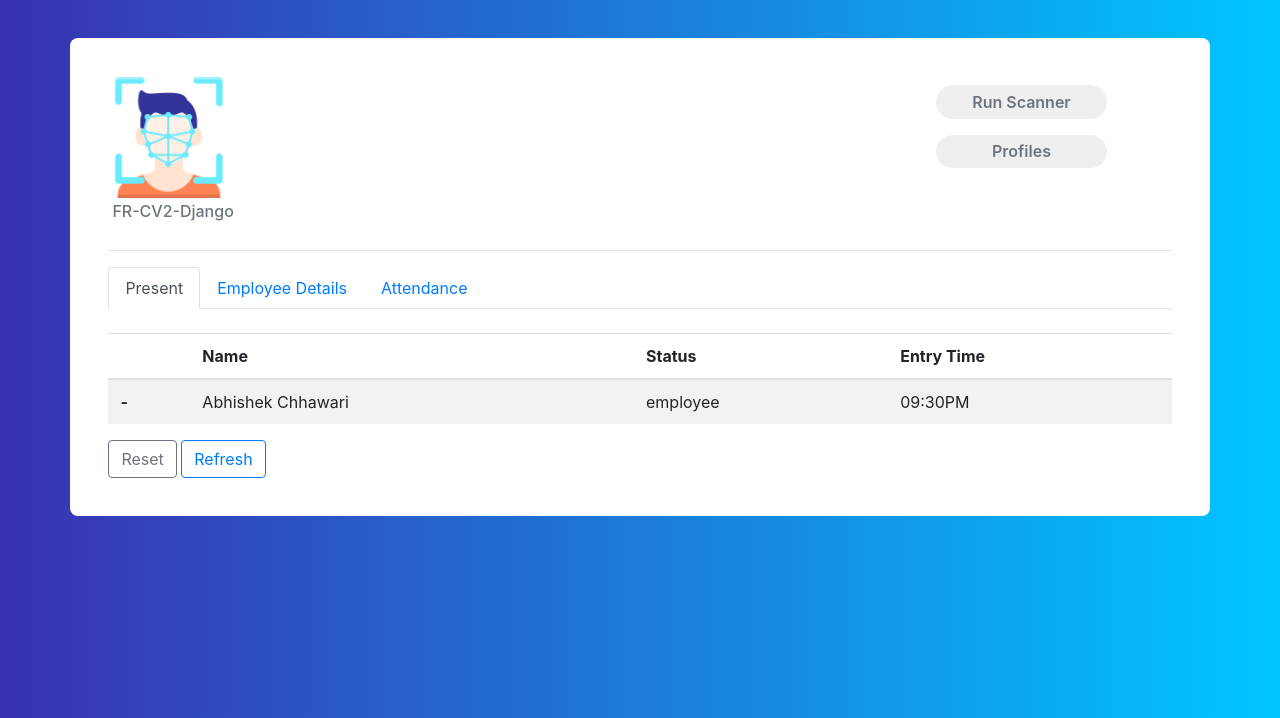
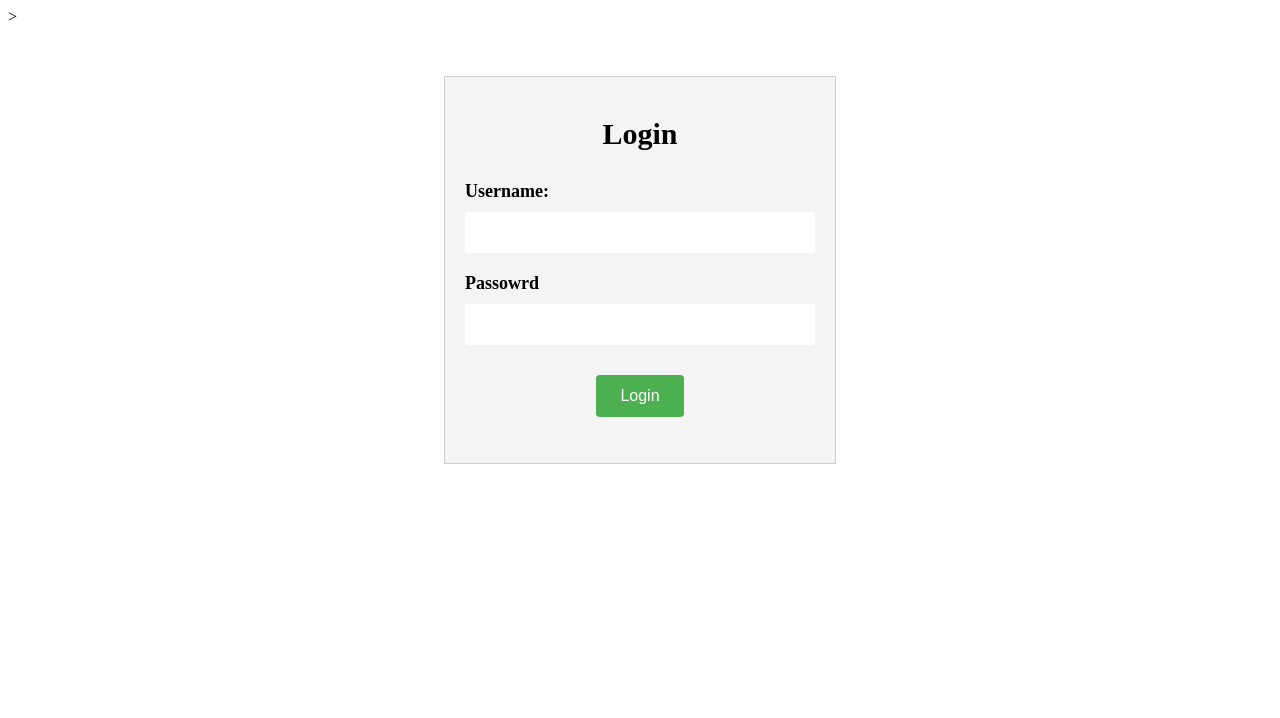
Before and after one commit to 360abhi/FaceRecognition-Attendence-System, a Django app: page / in a window 1280 px wide. Shown: the top 718 px of the page. Run offline with Django 3.2, Linux system fonts and the light colour scheme; data comes from the database, SQL or seed files in the repository; some libraries are stand-ins or nearby versions.

Commit message:
login feature added

```diff
--- /dev/null
+++ b/core/templates/core/login.html
@@ -0,0 +1,23 @@
+{% load static %}
+{% block content %}
+
+<head>
+    <link rel="stylesheet" href="{% static 'css/mystyle.css' %}">>
+</head>
+
+<div class="login-box">
+    <h1>Login</h1>
+    {% if error_message %}
+    <div class="error-message">{{ error_message }}</div>
+    {% endif %}
+    <form method="post">
+        {% csrf_token %}
+        <label for="username">Username:</label>
+        <input autocomplete="off" type="text" id="username" name="username">
+        <label for="email">Passowrd</label>
+        <input autocomplete="off" type="text" id="email" name="email">
+        <button type="submit">Login</button>
+    </form>
+</div>
+
+{% endblock content %}
--- a/core/urls.py
+++ b/core/urls.py
@@ -1,10 +1,11 @@
 from django.urls import path,include
 from .views import *
-
+from django.urls import path
 
 urlpatterns = [
-    path('', index, name= 'index'),
-    path('ajax/', ajax, name= 'ajax'),
+    path('', login, name= 'login'),
+    path('index', index, name= 'index'),
+    path('ajax/', ajax, name='ajax'),
     path('scan/',scan,name='scan'),
     path('profiles/', profiles, name= 'profiles'),
     path('details/', details, name= 'details'),
@@ -13,9 +14,7 @@ urlpatterns = [
     path('edit_profile/<int:id>/',edit_profile,name='edit_profile'),
     path('delete_profile/<int:id>/',delete_profile,name='delete_profile'),
 
-
     path('clear_history/',clear_history,name='clear_history'),
     path('reset/',reset,name='reset'),
 
-
 ]
--- a/core/views.py
+++ b/core/views.py
@@ -1,3 +1,4 @@
+from django.http import HttpResponseRedirect
 from django.shortcuts import render, HttpResponse, redirect
 from .models import *
 from .forms import *
@@ -194,3 +195,21 @@ def reset(request):
         else:
             pass
     return redirect('index')
+
+def login(request):
+    if request.method == 'POST':
+        # Retrieve the username and email from the form
+        username = request.POST.get('username')
+        email = request.POST.get('email')
+
+        # Check if the username and email are correct (replace with your own authentication logic)
+        if username == '1234' and email == '1234@in.com':
+            # If they are correct, redirect to the next page
+            return render(request, 'core/index.html')
+        else:
+            # If they are incorrect, render the login page again with an error message
+            context = {'error_message': 'Incorrect username or email'}
+            return render(request, 'core/login.html', context)
+    else:
+        # If the request method is not POST, render the login page
+        return render(request, 'core/login.html')
--- a/static/css/body.css
+++ b/static/css/body.css
@@ -1,3 +1,42 @@
 body{
     background: -webkit-linear-gradient(left, #3931af, #00c6ff);
 }
+
+.login-box {
+	width: 350px;
+	margin: 50px auto;
+	padding: 20px;
+	border: 1px solid #ccc;
+	background-color: #f4f4f4;
+	text-align: center;
+}
+h1 {
+	font-size: 30px;
+	margin-bottom: 30px;
+}
+label {
+	display: block;
+	margin-bottom: 10px;
+	text-align: left;
+	font-size: 18px;
+	font-weight: bold;
+}
+input[type="text"], input[type="email"] {
+	width: 100%;
+	padding: 10px;
+	margin-bottom: 20px;
+	border: none;
+	border-radius: 3px;
+	font-size: 18px;
+}
+
+a {
+    background-color: #4CAF50;
+	color: #fff;
+	padding: 10px;
+	border: none;
+	border-radius: 3px;
+	cursor: pointer;
+	font-size: 18px;
+
+}
--- /dev/null
+++ b/static/css/mystyle.css
@@ -0,0 +1,53 @@
+.login-box {
+  width: 350px;
+  margin: 50px auto;
+  padding: 20px;
+  border: 1px solid #ccc;
+  background-color: #f4f4f4;
+  text-align: center;
+}
+h1 {
+  font-size: 30px;
+  margin-bottom: 30px;
+}
+label {
+  display: block;
+  margin-bottom: 10px;
+  text-align: left;
+  font-size: 18px;
+  font-weight: bold;
+}
+input[type="text"],
+input[type="email"] {
+  width: 100%;
+  padding: 10px;
+  margin-bottom: 20px;
+  border: none;
+  border-radius: 3px;
+  font-size: 18px;
+}
+
+button {
+  background-color: #4caf50; /* Change the background color */
+  border: none; /* Remove the border */
+  color: white; /* Set the text color to white */
+  padding: 12px 24px; /* Add some padding */
+  text-align: center; /* Center the text */
+  text-decoration: none; /* Remove underlines */
+  display: inline-block; /* Make it a block element */
+  font-size: 16px; /* Set the font size */
+  margin: 10px 0; /* Add some margin */
+  cursor: pointer; /* Add a cursor on hover */
+  border-radius: 4px; /* Add rounded corners */
+}
+button:hover {
+  background-color: #45a049; /* Change the background color on hover */
+}
+
+.error-message {
+  background-color: #f44336; /* Set the background color */
+  color: white; /* Set the text color to white */
+  padding: 10px 20px; /* Add some padding */
+  border-radius: 4px; /* Add rounded corners */
+  margin: 10px 0; /* Add some margin */
+}
```
Also changed, not shown: core/forms.py (line endings or trailing spaces), db.sqlite3, static/css/details.css (line endings or trailing spaces).
